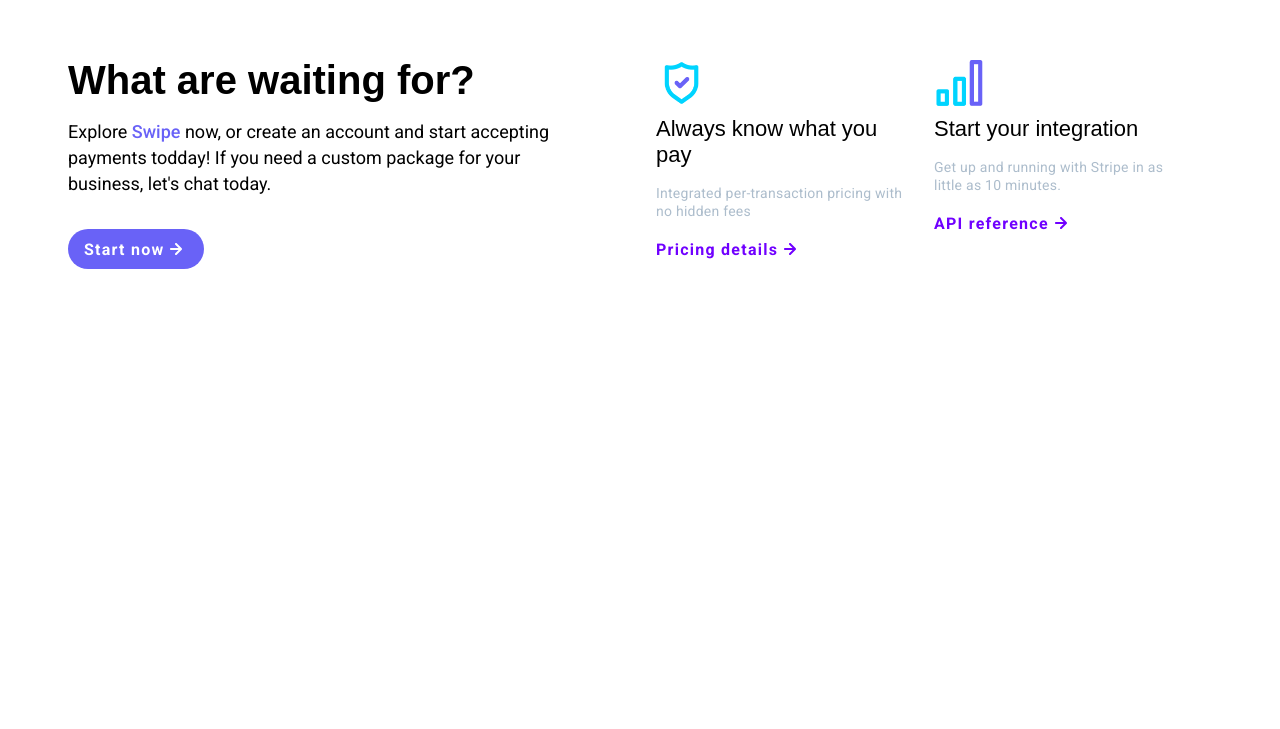
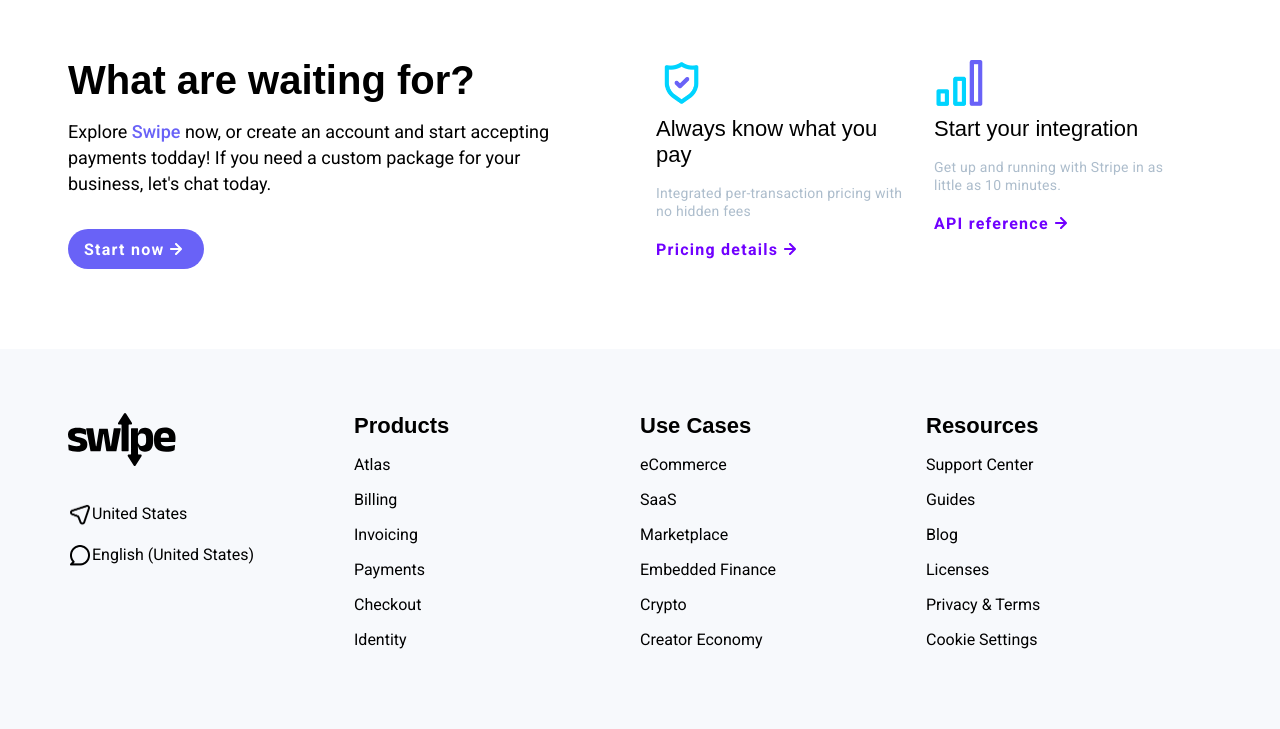
Before and after one commit to Brandies7/SwipeProject, a plain HTML site: page index.html in a window 1280 px wide. Shown: the part 5312-6041 px from the top of the page. Before the commit the page ends 5725 px from the top, so only its background shows below. Drawn offline with Linux system fonts and the light colour scheme; a web font is replaced by a local one.

Commit message:
added and styled the footer

```diff
--- a/index.html
+++ b/index.html
@@ -333,6 +333,54 @@
           </div>
         </div>
       </div>
+      <footer class="footer">
+        <div class="section-container">
+          <div class="col">
+            <img src="assets/logo-dark.svg" alt="" id="footer-logo" />
+            <div class="icon-link">
+              <img src="assets/location-icon.png" alt="" />
+              <a href="#">United States</a>
+            </div>
+            <div class="icon-link">
+              <img src="assets/comment-icon.png" alt="" />
+              <a href="#">English (United States)</a>
+            </div>
+          </div>
+          <div class="col">
+            <h3>Products</h3>
+            <ul>
+              <li><a href="#">Atlas</a></li>
+              <li><a href="#">Billing</a></li>
+              <li><a href="#">Invoicing</a></li>
+              <li><a href="#">Payments</a></li>
+              <li><a href="#">Checkout</a></li>
+              <li><a href="#">Identity</a></li>
+            </ul>
+          </div>
+          <div class="col">
+            <h3>Use Cases</h3>
+            <ul>
+              <li><a href="#">eCommerce</a></li>
+              <li><a href="#">SaaS</a></li>
+              <li><a href="#">Marketplace</a></li>
+              <li><a href="#">Embedded Finance</a></li>
+              <li><a href="#">Crypto</a></li>
+              <li><a href="#">Creator Economy</a></li>
+            </ul>
+          </div>
+          <div class="col">
+            <h3>Resources</h3>
+            <ul>
+              <li><a href="#">Support Center</a></li>
+              <li><a href="#">Guides</a></li>
+              <li><a href="#">Blog</a></li>
+              <li><a href="#">Licenses</a></li>
+              <li><a href="#">Privacy & Terms</a></li>
+              <li><a href="#">Cookie Settings</a></li>
+            </ul>
+          </div>
+        </div>
+      </footer>
     </main>
   </body>
 </html>
--- a/styles.css
+++ b/styles.css
@@ -61,6 +61,7 @@ body {
 
 main {
   width: 100%;
+  margin: var(--spacing-xl) 0 0 0;
 }
 
 h1 {
@@ -295,10 +296,6 @@ p {
 }
 
 /* Hero Content */
-
-main {
-  margin: var(--spacing-xl) 0;
-}
 
 .button-container {
   display: flex;
@@ -655,3 +652,60 @@ main {
   color: var(--purple-2);
   padding-left: 0;
 }
+
+/* Footer Styles */
+
+.footer {
+  display: flex;
+  justify-content: center;
+  background-color: var(--bg-light);
+  padding: var(--spacing-xl) 0;
+}
+
+#footer-logo {
+  max-width: 108px;
+  margin: 0 0 var(--spacing-md) 0;
+}
+
+.footer .section-container {
+  display: flex;
+}
+
+.footer .col {
+  width: 25%;
+}
+
+.footer .col ul {
+  list-style: none;
+  padding: 0;
+}
+
+.footer .col ul li {
+  margin: var(--spacing-md) 0;
+}
+
+.footer .col a {
+  color: var(--text-dark);
+  font-weight: normal;
+}
+
+.footer .col a:hover {
+  color: var(--purple-1);
+  text-decoration: underline;
+}
+
+.footer .icon-link {
+  display: flex;
+  align-items: center;
+  margin: var(--spacing-md) 0;
+}
+
+.footer .icon-link img {
+  width: 24px;
+}
+
+.footer h3 {
+  font-size: var(--h6-size);
+  font-weight: 700;
+  font-family: var(--heading-font);
+}
```
